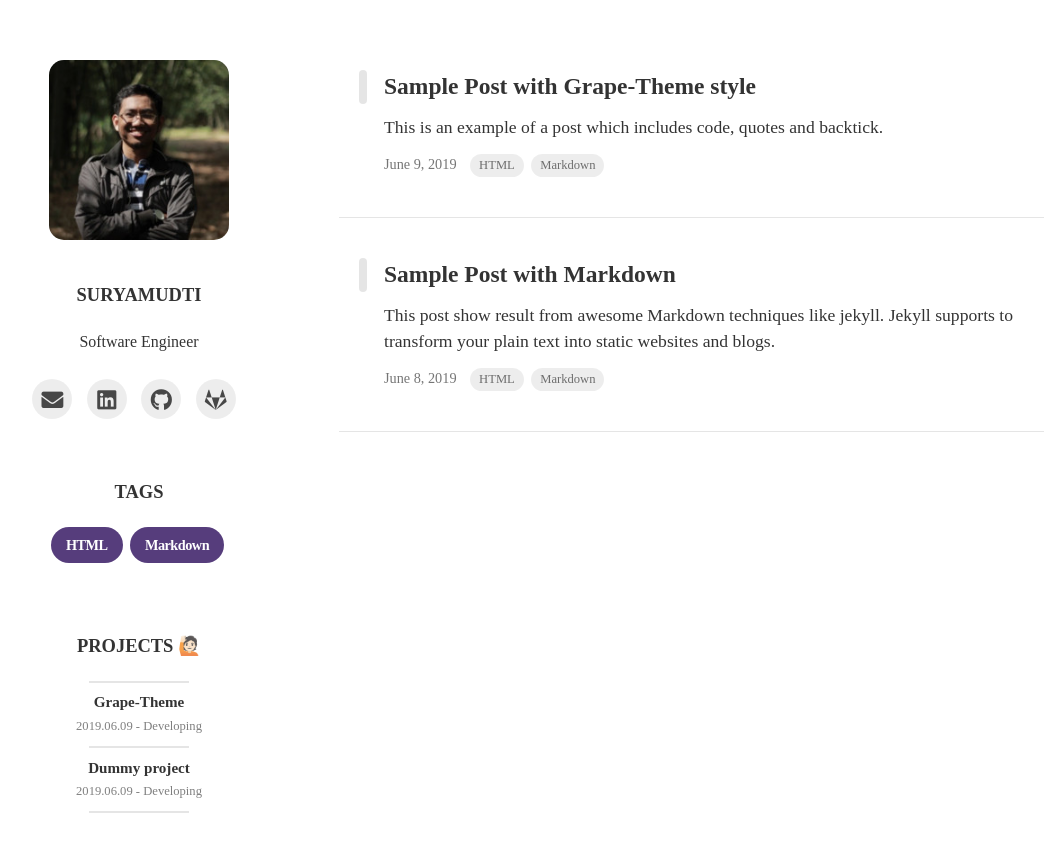
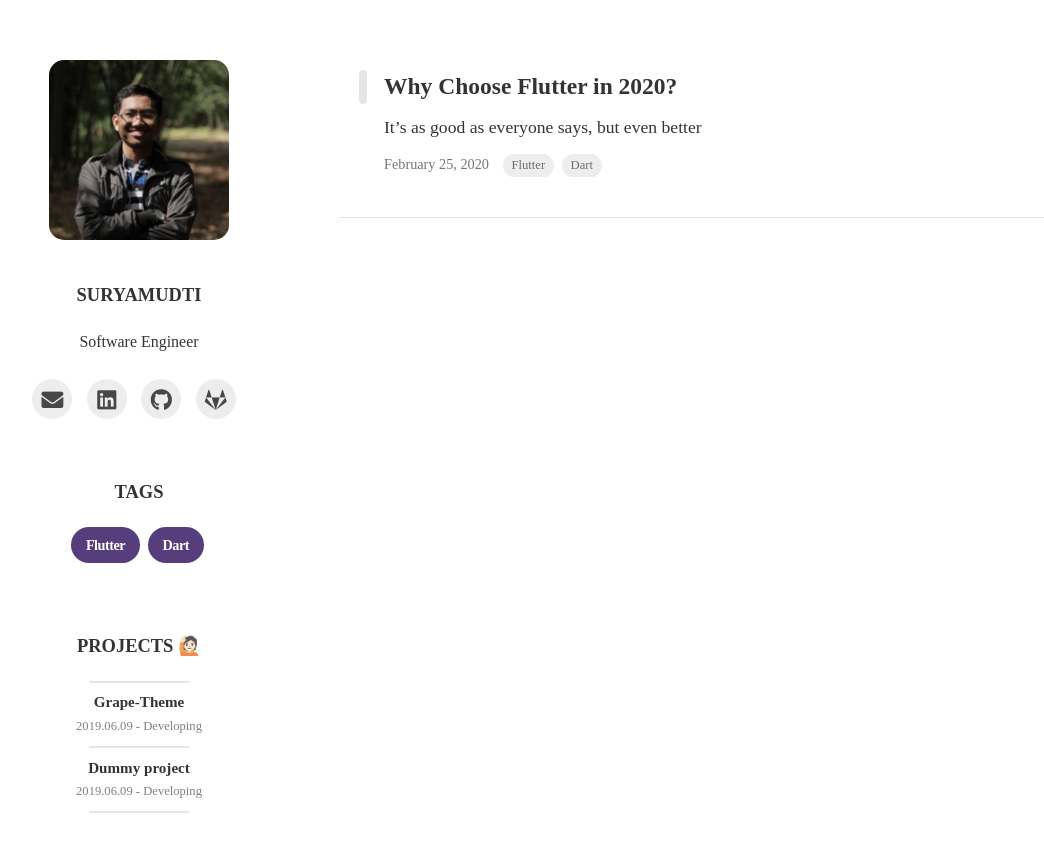
Before and after one commit to suryamudti/suryamudti.github.io, a Jekyll site: the page built from index.html, in a window 1280 px wide. Shown: the top 852 px of the page, without its empty margins (131-1175 px from the left). Built offline with Jekyll 4.4.1, drawn with Linux system fonts in a browser that asks for light colours; nearby versions of some CDN libraries; some web fonts are replaced; the list of posts is cut into pages by our own code.

Commit message:
update add new post

```diff
--- a/_config.yml
+++ b/_config.yml
@@ -1,6 +1,6 @@
 # Site Settings
 baseurl: ""
-url : "https://naye0ng.github.io"
+url : "https://suryamudti.github.io"
 
 # Blog Settings
 theme_settings :
--- a/_includes/footer.html
+++ b/_includes/footer.html
@@ -1,7 +1,7 @@
 <footer>
   <div class="footer">
     Copyright © 2019
-    <a href="https://github.com/NAYE0NG">Nayeong Kim</a>.
+    <a href="https://github.com/suryamudti">Suryamudti</a>.
     Powered by Jekyll with
     <a href="https://github.com/naye0ng/Grape-Theme">Grape Theme</a>.
   </div>
--- a/_posts/2019-06-08-markdown-and-html.md
+++ /dev/null
@@ -1,98 +0,0 @@
----
-layout: post
-title: Sample Post with Markdown
-subtitle : How markdown is displayed as html
-tags: [HTML, Markdown]
-author: Nayeong Kim
-comments : True
----
-
-This post show result from awesome Markdown techniques like jekyll.
-`Jekyll` supports to transform your plain text into static websites and blogs.
-
-you can easy to change style in `_utility.html` and a sample of the formatting follows.
-
-<br>
-
-이 포스팅은 놀라운 Markdown 기술들로 만들어진 결과물입니다.
-
-`_utility.html`에서 스타일을 변경할 수 있으며, 서식 샘플은 아래와 같습니다.
-
-<br>
-
-<h2>1. HTML headings</h2>
-{% highlight html %}
-<h1>This is heading 1</h1>
-<h2>This is heading 2</h2>
-<h3>This is heading 3</h3>
-<h4>This is heading 4</h4>
-<h5>This is heading 5</h5>
-<h6>This is heading 6</h6>
-{% endhighlight %}
-<h1>This is heading 1</h1>
-<h2>This is heading 2</h2>
-<h3>This is heading 3</h3>
-<h4>This is heading 4</h4>
-<h5>This is heading 5</h5>
-<h6>This is heading 6</h6>
-
-<br>
-
-<h2>2. bold text</h2>
-{% highlight html %}
-<p>This is normal text - <b>and this is bold text</b>.</p>
-{% endhighlight %}
-<p>This is normal text - <b>and this is bold text</b>.</p>
-
-<br>
-
-<h2>3. list</h2>
-<h3>a. unordered list</h3>
-{% highlight html %}
-- Coffee
-- Tea
-- Milk
-{% endhighlight %}
-- Coffee
-- Tea
-- Milk
-
-<h3>b. ordered list</h3>
-{% highlight html %}
-1. Coffee
-2. Tea
-3. Milk
-{% endhighlight %}
-1. Coffee
-2. Tea
-3. Milk
-
-<br>
-
-<h2>4. hyperlink</h2>
-{% highlight html %}
-[naye0ng's blog](https://naye0ng.github.io)
-{% endhighlight %}
-[naye0ng's blog](https://naye0ng.github.io)
-
-<br>
-
-<h2>5. image</h2>
-{% highlight html %}
-![sample image]({{ site.baseurl }}/assets/img/koreaSunset.jpg)
-{% endhighlight %}
-![sample image]({{ site.baseurl }}/assets/img/koreaSunset.jpg)
-
-<br>
-
-<h2>5. table</h2>
-{% highlight html %}
-| Header 1  | Header 2 | Header 3 |
-| :------- | :-------: | -------: |
-| Content 1  | Content 2 | Content 3 |
-| Content 1  | Content 2 | Content 3 |
-{% endhighlight %}
-| Header 1  | Header 2 | Header 3 |
-| :------- | :-------: | -------: |
-| Content 1 | Content 2 | Content 3 |
-| Content 1 | Content 2 | Content 3 |
--- a/_posts/2019-06-09-grape-theme-style.md
+++ /dev/null
@@ -1,47 +0,0 @@
----
-layout: post
-title: Sample Post with Grape-Theme style
-subtitle : How markdown is displayed as html
-tags: [HTML, Markdown]
-author: Nayeong Kim
-comments : False
----
-
-This is an example of a post which includes code, quotes and backtick.
-
-you can easy to change style in `_utility.html`.
-
-A sample of the formatting follows.
-
-<br>
-
-code, quotes and backtick를 포함하고 있는 게시물의 예입니다.
-
- `_utility.html`에서 스타일을 변경할 수 있으며, 서식 샘플은 아래와 같습니다.
-
-<br>
-
-<h2>1. Code </h2>
-You can add highlighting for code in `highlight.scss`.
-
-{% highlight python %}
-# test function
-def test :
-    print('hello world!')
-{% endhighlight %}
-
-<br>
-
-<h2>2. Quotes</h2>
-{% highlight html %}
-> Hello World, This is quotes!
-{% endhighlight %}
-> Hello World, This is quotes!
-
-<br>
-
-<h2>3. `Backtick`</h2>
-{% highlight html %}
-`Grape-Theme`
-{% endhighlight %}
-`Grape-Theme`
--- /dev/null
+++ b/_posts/2020-02-25-why-flutter.md
@@ -0,0 +1,47 @@
+---
+layout: post
+title: Why Choose Flutter in 2020?
+subtitle : It’s as good as everyone says, but even better
+tags: [Flutter, Dart]
+author: Suryamudti
+comments : True
+---
+
+<h2>What is Flutter?</h2>
+
+Flutter is a great cross-platform framework from Google that can be used to build applications for mobile, desktop, and web platforms. Officially released in December of 2018, it took barely a year to gain more popularity than React Native on both GitHub and Stack Overflow. There is a very good reason for all the hype, which I will try to explain in this article.
+
+<br>
+<h2>Why Another Framework?</h2>
+One of the first questions people in the software business generally ask me when I tell them about Flutter is “why would someone use this versus React Native or some other SDK?” and the answer is simple — it’s superior in every way possible to anything else available. Generally, people are going to want a little more explanation, and understandably so.
+<br> <br>
+We often can’t see the limitations of our own tools and resources until someone else comes along with something that works much better, and even then our own biases and preconceived notions can make it difficult to let go of the “old way” and embrace something more powerful and flexible. Software is no different. For example, someone with only PHP experience will argue why PHP is such a great language while not understanding the massive ecosystem of devices and systems beyond simple web servers. Not everything is a website, which is precisely why I am such a huge advocate for using a purpose-built set of tools for application development versus using those which were grafted over from the front-end web ecosystem.
+
+<br><br>
+<h2>Advantages of flutter</h2>
+
+Flutter has some clear advantages over the alternatives. These advantages were designed into the underlying language and SDK to address common issues and shortcomings of other technologies. Here’s a simple breakdown of a few reasons why you should choose Flutter for your next project, or if you’re in any sort of leadership position, you should allow your developers to use it:
+
+- <h3>The Dart Language</h3>
+    Unlike languages which have struggled with standardization and often have many different versions with different language features (with many developers having no idea what these differences are), the Dart language has been designed from the ground-up to be an excellent tool for building client applications, and has been tuned up and optimized for developing UI. There are no competing standards, no grafting-in of what should be industry-standard language features after-the-fact, no strange language oddities or dozens of completely incompatible design patterns, and no requirement for bolt-on disasters (Redux anyone?) for what should be standard features.
+    <br><br>
+    Dart has a clean and incredibly powerful syntax that not only facilitates but encourages strong application architecture and design, not to mention team unification, standardization, longevity, ease of maintenance, and other things not generally associated with many of the existing tools for cross-platform development in general. It’s similar to other popular languages such as C#, Java, and TypeScript, meaning it’s easy for those with some experience to adopt and begin using right away.
+
+- <h3>Widespread Developer Adoption</h3>
+    In one short year, Flutter has become more popular than React Native (which was the most popular framework of it’s time) on both GitHub and Stack Overflow. What this means for your application is that there is a greater pool of resources to learn from, more skilled developers available to work on your app, and faster iterations over the technology itself (meaning that it will grow and mature faster and stay relevant longer versus technologies which have remained largely unchanged for years, such as React Native).
+
+    ![sample image](/assets/img/flutter_dev_graph.png)
+    In the chart above from Stack Overflow Trends, we can see how Flutter has come out of nowhere and taken the lead. This is likely to continue, meaning that sooner or later it will be harder to find developers who are willing and able to support cross-platform applications using other technologies. This often takes a long time (several years) but it has happened time and time again within the software development community.
+    <br>
+
+- <h3>It's Extremely Fast</h3>
+    Flutter apps compile down into native binaries that rely on graphics and rendering engines built in C/C++ which produces a very fast and highly performant application as a result. Flutter applications are capable of achieving a steady 60fps on most devices, and an incredible 120fps on those devices which support it. Many developers have noted the huge performance improvement of Flutter versus other cross-platform frameworks, which is a driving factor behind it’s rapid widespread adoption by mobile app developers. While it’s true that building truly native apps is hard to beat in terms of performance and smooth rendering, when it comes to cross-platform frameworks, Flutter has clear advantages over the competition.<br>
+
+- <h3>It's Easy to Learn</h3>
+    While one could argue that no real production language or toolkit is truly easy to learn, there is a large difference between those with clear documentation and standard design patterns that work over a large set of use cases, and those with spotty documentation and highly disparate ways of accomplishing what should be very simple and straightforward tasks.<br><br>
+    Aside from performance, another reason why Flutter is gaining such large-scale widespread adoption is due to the excellent documentation available and large number of high-quality examples for reference. This makes all the difference in the world for developers who are interested in learning a new framework, toolkit, or language, and this is especially true for experienced programmers who are more likely to spot issues with the design of a language or toolkit itself. Someone who has been programming for decades is going to become frustrated quickly when learning some technology that has poor documentation or conflicting examples of how to achieve basic tasks. Flutter is prized for it’s clear documentation and supportive community of experts and novices alike who are often eager to share their experiences and provide solid working examples of great design and development patterns for others to benefit from. There is generally less elitism surrounding technologies that are meant to be easy to use and adopt by a widespread audience.
+
+
+- <h3>It’s Well-Designed</h3>
+    Flutter was designed from the ground up on top of an excellent language (Dart) and a fast high-performance rendering engine (Skia). As a result of these design choices, years of experimenting at the cost of others has been avoided, and great decisions were made from the start regarding it’s design.<br><br>
+    This results in a superior framework that encourages developers of all skill levels to build apps in a way that foster the use of good design patterns and best practices, rather than being prone to standards conflicts or built-in technical debt resulting from poor language practices (such as bad JavaScript, which most developers will agree is a nightmare at best). Someone familiar with building applications across a variety of devices for years is likely to see the clear advantages provided by Flutter within minutes of working with it, and newcomers are less likely to become frustrated since there are great examples available across the internet to learn best practices from.
```
Also changed, not shown: assets/img/flutter_dev_graph.png (added).
